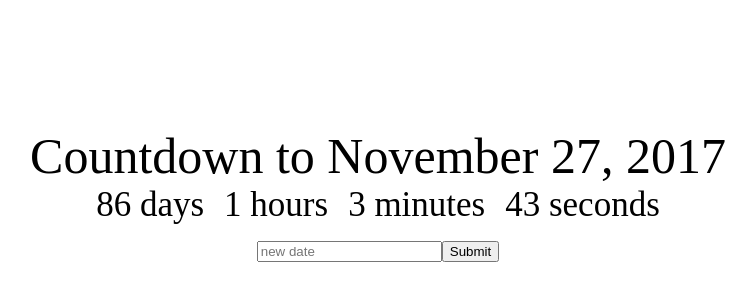
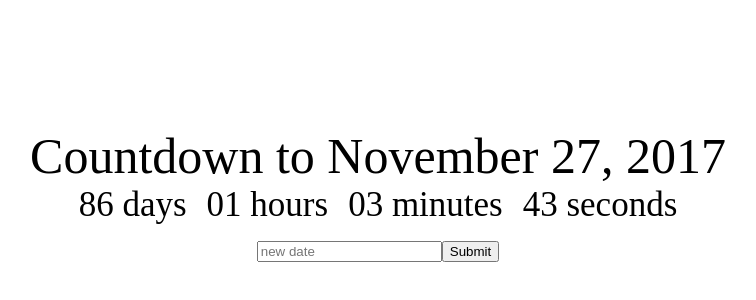
Before and after one commit to JoeHW/Countdown-Form-React, a React (Create React App) app: page / in a window 1280 px wide. Shown: the part 126-426 px from the top of the page, without its empty margins (262-1018 px from the left). Built offline with nearby package versions, Linux system fonts and the light colour scheme.

Commit message:
Display mod

```diff
--- a/src/Clock.jsx
+++ b/src/Clock.jsx
@@ -18,6 +18,8 @@
    setInterval(() => this.getTimeUntil(this.props.deadline), 1000)
 };
 
+ leadingZero = (num) => num < 10 ? '0' + num : num;
+
 
  getTimeUntil = (deadline) => {
    const time = Date.parse(deadline) - Date.parse(new Date());
@@ -32,10 +34,10 @@
  render() {
    return (
    <div>
-   <div className='clock-days'>{this.state.days} days</div>
-   <div className='clock-hours'>{this.state.hours} hours</div>
-   <div className='clock-minutes'>{this.state.minutes} minutes</div>
-   <div className='clock-seconds'>{this.state.seconds} seconds</div>
+   <div className='clock-days'>{this.leadingZero(this.state.days)} days</div>
+   <div className='clock-hours'>{this.leadingZero(this.state.hours)} hours</div>
+   <div className='clock-minutes'>{this.leadingZero(this.state.minutes)} minutes</div>
+   <div className='clock-seconds'>{this.leadingZero(this.state.seconds)} seconds</div>
    </div>
   )
  }
```
